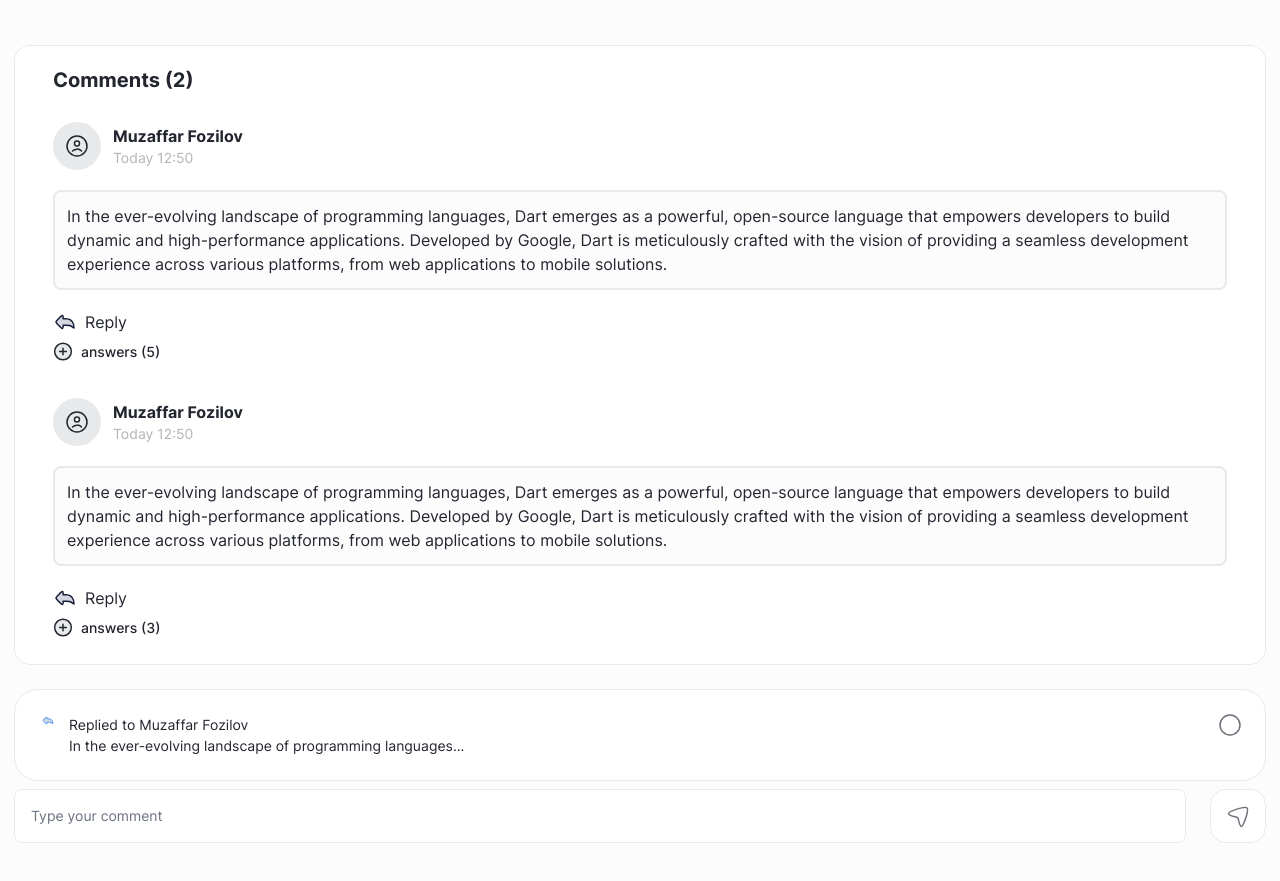
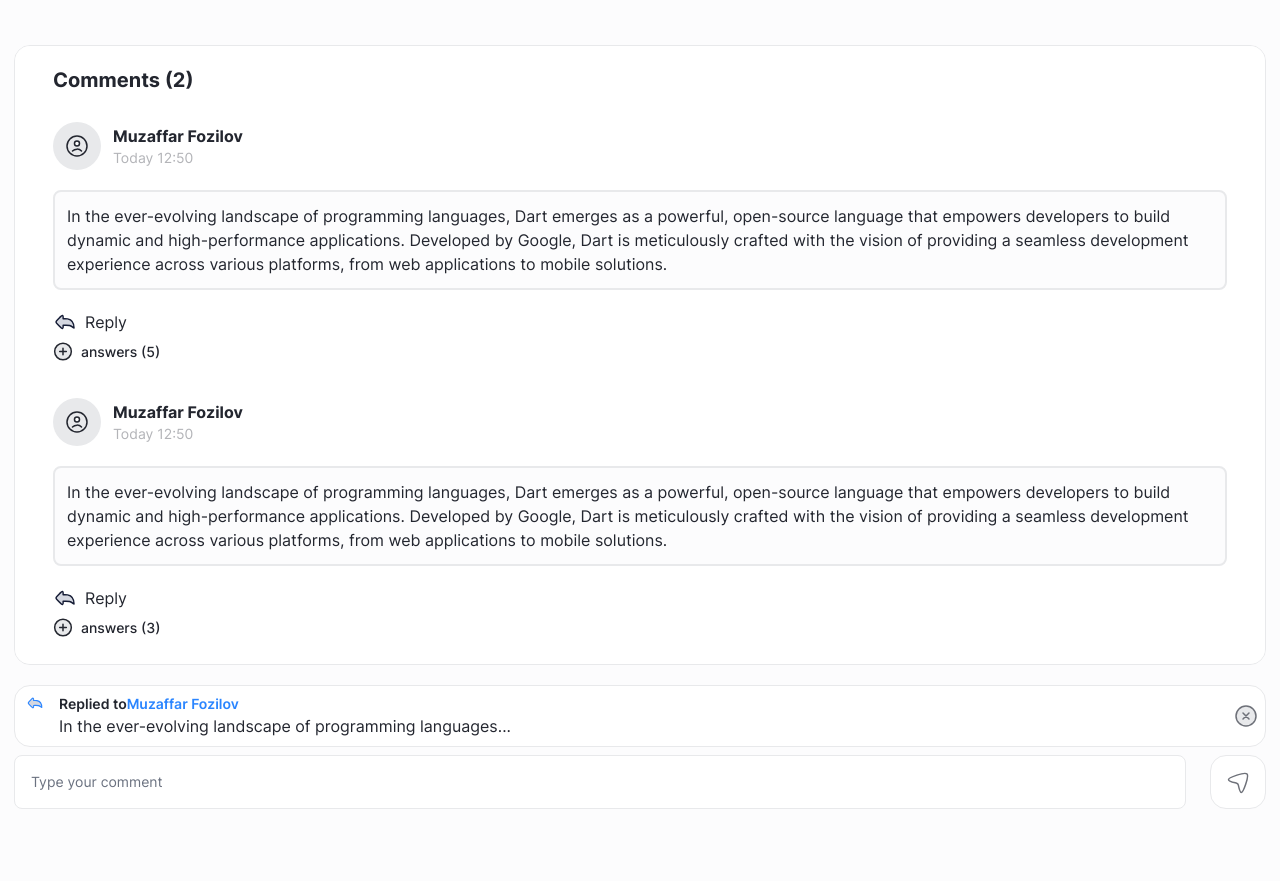
Before and after one commit to FeruzzzY/flutterProject, a React (Create React App) app: page /comments in a window 1280 px wide. After the commit the page ends 847 px from the top, so only its background shows below. Built offline with nearby package versions, Linux system fonts and the light colour scheme; what i18next-xhr-backend would draw is missing.

Commit message:
new updates in comments

```diff
--- a/src/components/icons/BlueReplyIcon.jsx
+++ b/src/components/icons/BlueReplyIcon.jsx
@@ -3,8 +3,8 @@ import React from "react";
 const BlueReplyIcon = (props) => {
   return (
     <svg
-      width="18"
-      height="13"
+      width="24"
+      height="18"
       viewBox="0 0 24 24"
       fill="none"
       xmlns="http://www.w3.org/2000/svg"
--- a/src/components/icons/ExitIcon.jsx
+++ b/src/components/icons/ExitIcon.jsx
@@ -11,6 +11,17 @@ const ExitIcon = () => {
     >
       <path
         d="M21 11C21 5.47715 16.5228 1 11 1C5.47715 1 1 5.47715 1 11C1 16.5228 5.47715 21 11 21C16.5228 21 21 16.5228 21 11Z"
+        fill="#E8E9EB"
+      />
+      <path
+        d="M13.9994 14L8 8M8.00064 14L14 8"
+        stroke="#6E7179"
+        stroke-width="1.5"
+        stroke-linecap="round"
+        stroke-linejoin="round"
+      />
+      <path
+        d="M21 11C21 5.47715 16.5228 1 11 1C5.47715 1 1 5.47715 1 11C1 16.5228 5.47715 21 11 21C16.5228 21 21 16.5228 21 11Z"
         stroke="#6E7179"
         stroke-width="1.5"
       />
--- a/src/pages/dashboard/Comments.jsx
+++ b/src/pages/dashboard/Comments.jsx
@@ -194,15 +194,18 @@ const Comments = () => {
         ))}
       </div>
 
-      <div className="flex justify-between bg-white rounded-3xl border border-gray select-none p-6">
+      <div className="flex -mt-1 justify-between items-center bg-white rounded-2xl border border-gray select-none p-2">
         <div className="flex gap-3">
           <div>
             <BlueReplyIcon />
           </div>
           <div>
-            <p>
-              Replied to <span>Muzaffar Fozilov</span>
-              <p>In the ever-evolving landscape of programming languages...</p>
+            <p className="text-sm font-semibold">
+              Replied to
+              <span className="text-[#2A85FF]">Muzaffar Fozilov</span>
+              <p className="text-base font-normal">
+                In the ever-evolving landscape of programming languages...
+              </p>
             </p>
           </div>
         </div>
```
